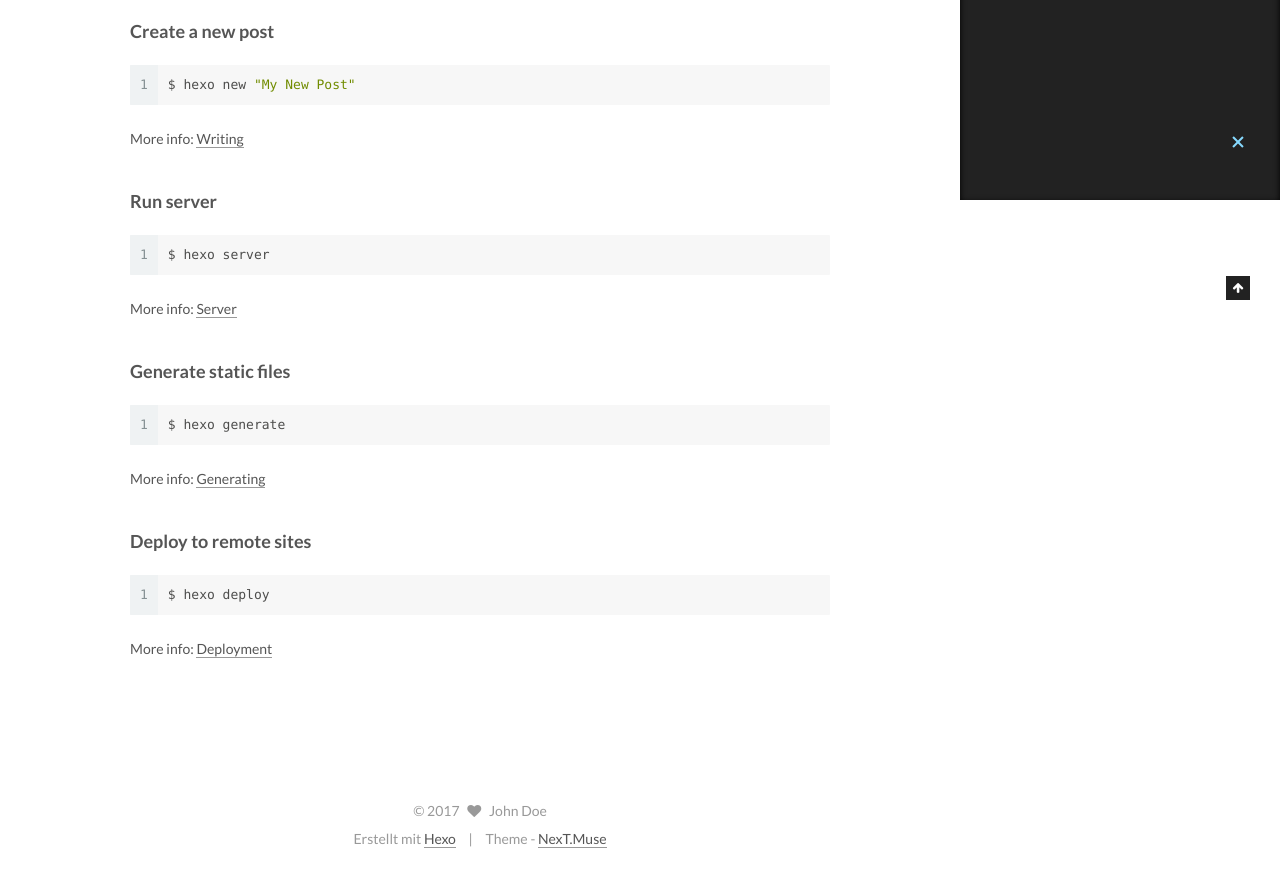
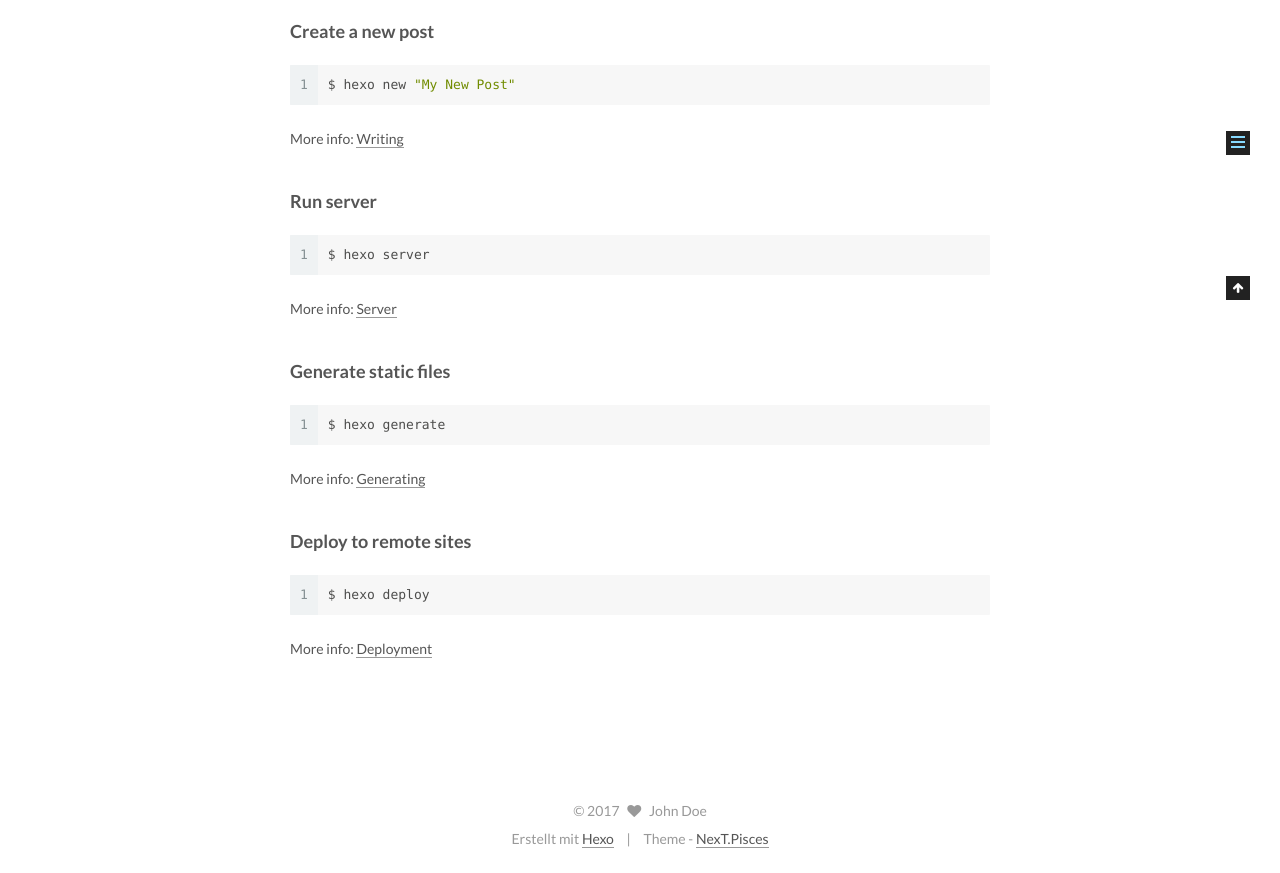
Before and after one commit to codeccc/HandsomeWang, a plain HTML site: page 2017/07/03/hello-world/index.html in a window 1280 px wide. Shown: the part 600-1473 px from the top of the page. Drawn offline with Linux system fonts and the light colour scheme.

Commit message:
Site updated: 2017-07-03 17:06:25

```diff
--- a/2017/07/03/hello-world/index.html
+++ b/2017/07/03/hello-world/index.html
@@ -5,7 +5,7 @@
 
 
 
-<html class="theme-next muse use-motion" lang="">
+<html class="theme-next pisces use-motion" lang="">
 <head>
   <meta charset="UTF-8"/>
 <meta http-equiv="X-UA-Compatible" content="IE=edge" />
@@ -110,7 +110,7 @@
   var NexT = window.NexT || {};
   var CONFIG = {
     root: '/',
-    scheme: 'Muse',
+    scheme: 'Pisces',
     sidebar: {"position":"left","display":"post","offset":12,"offset_float":0,"b2t":false,"scrollpercent":false},
     fancybox: true,
     motion: true,
@@ -505,7 +505,7 @@
 <div class="theme-info">
   Theme -
   <a class="theme-link" href="https://github.com/iissnan/hexo-theme-next">
-    NexT.Muse
+    NexT.Pisces
   </a>
 </div>
 
@@ -586,6 +586,13 @@
 
 
 
+  <script type="text/javascript" src="/js/src/affix.js?v=5.1.1"></script>
+
+  <script type="text/javascript" src="/js/src/schemes/pisces.js?v=5.1.1"></script>
+
+
+
+
   <script type="text/javascript" src="/js/src/scrollspy.js?v=5.1.1"></script>
 <script type="text/javascript" src="/js/src/post-details.js?v=5.1.1"></script>
 
```
Also changed, not shown: archives/2017/07/index.html (+10 -3 lines), archives/2017/index.html (+10 -3 lines), archives/index.html (+10 -3 lines), index.html (+10 -3 lines), 1 other file.
